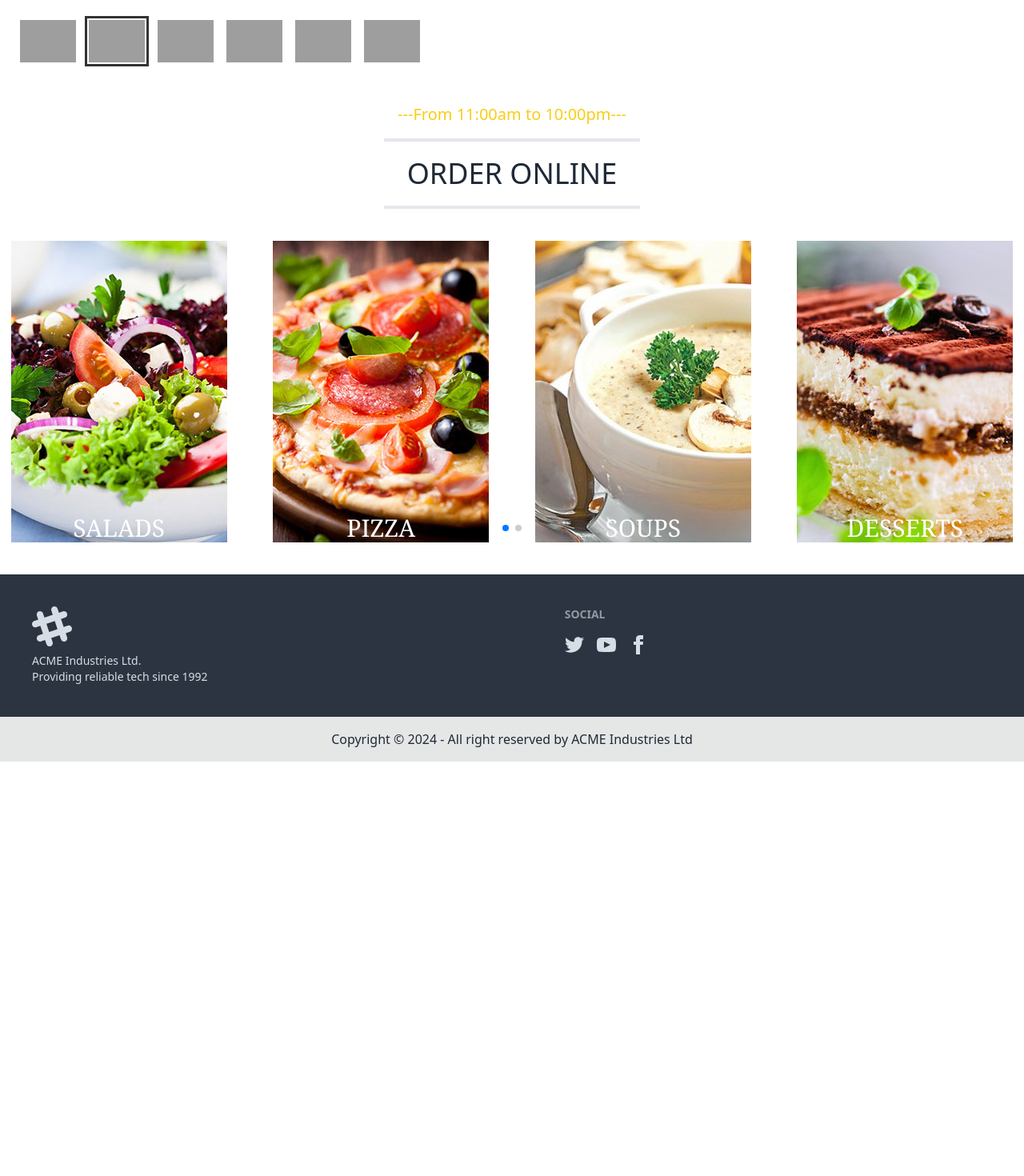
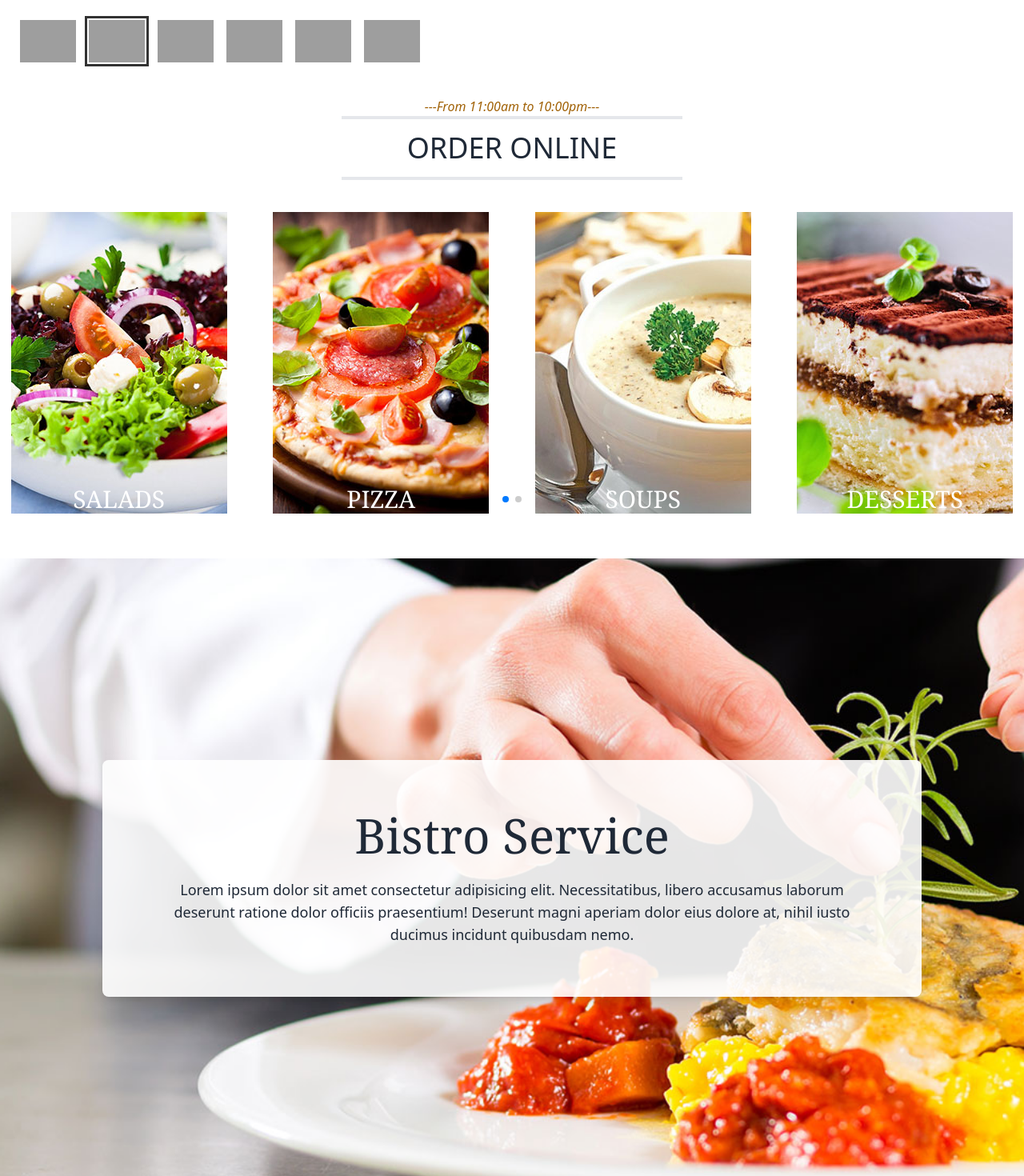
Before and after one commit to md-asif-iqbal/eclipse-bistro-restaurants, a React (Vite) app: page / in a window 1280 px wide. Shown: the part 960-2430 px from the top of the page at 80% size. Before the commit the page ends 1912 px from the top, so only its background shows below. Built offline with nearby package versions, Linux system fonts and the light colour scheme; grey boxes are pictures that could not be loaded.

Commit message:
Bistro service section done

```diff
--- /dev/null
+++ b/src/Components/SectionTitle.jsx
@@ -0,0 +1,12 @@
+
+
+const SectionTitle = ({heading, subHeading}) => {
+    return (
+        <div className="mx-auto text-center md:w-4/12 my-8">
+            <p className='text-yellow-700 text-center italic'>{subHeading}</p>
+            <h3 className='text-center md:text-xl lg:text-3xl xl:text-4xl uppercase p-1  border-y-4 py-4'>{heading}</h3>
+        </div>
+    );
+};
+
+export default SectionTitle;
--- a/src/Pages/Home/Category/Category.jsx
+++ b/src/Pages/Home/Category/Category.jsx
@@ -7,6 +7,7 @@ import slide2 from "../../../assets/home/slide2.jpg"
 import slide3 from "../../../assets/home/slide3.jpg"
 import slide4 from "../../../assets/home/slide4.jpg"
 import slide5 from "../../../assets/home/slide5.jpg"
+import SectionTitle from '../../../Components/SectionTitle';
 const Category = () => {
     const slideCategory = [
         { img: slide1, label: "Salads" },
@@ -17,11 +18,19 @@ const Category = () => {
         // Add more slides as needed
       ];
     return (
+        <section>
+          <SectionTitle
+
+          subHeading ={"---From 11:00am to 10:00pm---"}
+          heading={"ORDER ONLINE"}
+          >
+
+          </SectionTitle>
           <div className='lg:mt-10 lg:mb-10'>
-            <h1 className='text-yellow-400 text-center text-xl'>---From 11:00am to 10:00pm---</h1>
+            {/* <h1 className='text-yellow-400 text-center italic'>---From 11:00am to 10:00pm---</h1>
             <hr className="h-1 bg-gray-200 mx-auto my-4 md:w-3/4 lg:w-1/3 xl:w-1/4" />
             <h1 className='text-center md:text-xl lg:text-3xl xl:text-4xl uppercase p-1 '>ORDER ONLINE</h1>
-            <hr className="h-1 bg-gray-200 mx-auto my-4 md:w-3/4 lg:w-1/3 xl:w-1/4 lg:mb-5 xl:mb-10" />
+            <hr className="h-1 bg-gray-200 mx-auto my-4 md:w-3/4 lg:w-1/3 xl:w-1/4 lg:mb-5 xl:mb-10" /> */}
 
              <Swiper
                 slidesPerView={4}
@@ -42,6 +51,7 @@ const Category = () => {
 
             </Swiper>
           </div>
+        </section>
     );
 };
 
--- /dev/null
+++ b/src/Pages/Home/HeroSection/HeroSection.jsx
@@ -0,0 +1,23 @@
+import shefs from "../../../assets/home/chef-service.jpg"
+
+const HeroSection = () => {
+    return (
+        <div className="mt-3 sm:mt-5 md:mt-8 lg:mt-10 xl:mt-14">
+            <div
+                className="relative flex justify-center items-center lg:h-screen bg-cover bg-center"
+                style={{ backgroundImage: `url(${shefs})` }}
+                >
+                <div className="bg-white bg-opacity-90 p-8 mt-5 mb-5 md:p-12 lg:p-16 rounded-lg shadow-lg max-w-screen-lg mx-4">
+                    <h1 className="text-2xl md:text-5xl lg:text-6xl font-serif text-center mb-4 md:mb-6">
+                    Bistro Service
+                    </h1>
+                    <p className="text-base md:text-lg text-center">
+                    Lorem ipsum dolor sit amet consectetur adipisicing elit. Necessitatibus, libero accusamus laborum deserunt ratione dolor officiis praesentium! Deserunt magni aperiam dolor eius dolore at, nihil iusto ducimus incidunt quibusdam nemo.
+                    </p>
+                </div>
+                </div>
+        </div>
+    );
+};
+
+export default HeroSection;
--- a/src/Pages/Home/Home/Home.jsx
+++ b/src/Pages/Home/Home/Home.jsx
@@ -1,5 +1,6 @@
 import Banner from "../Banner/Banner";
 import Category from "../Category/Category";
+import HeroSection from "../HeroSection/HeroSection";
 
 
 const Home = () => {
@@ -7,6 +8,7 @@ const Home = () => {
         <div>
             <Banner></Banner>
             <Category></Category>
+            <HeroSection></HeroSection>
         </div>
     );
 };
```
Also changed, not shown: .eslintrc.cjs. Lines whose indentation alone changed are shown as unchanged.
